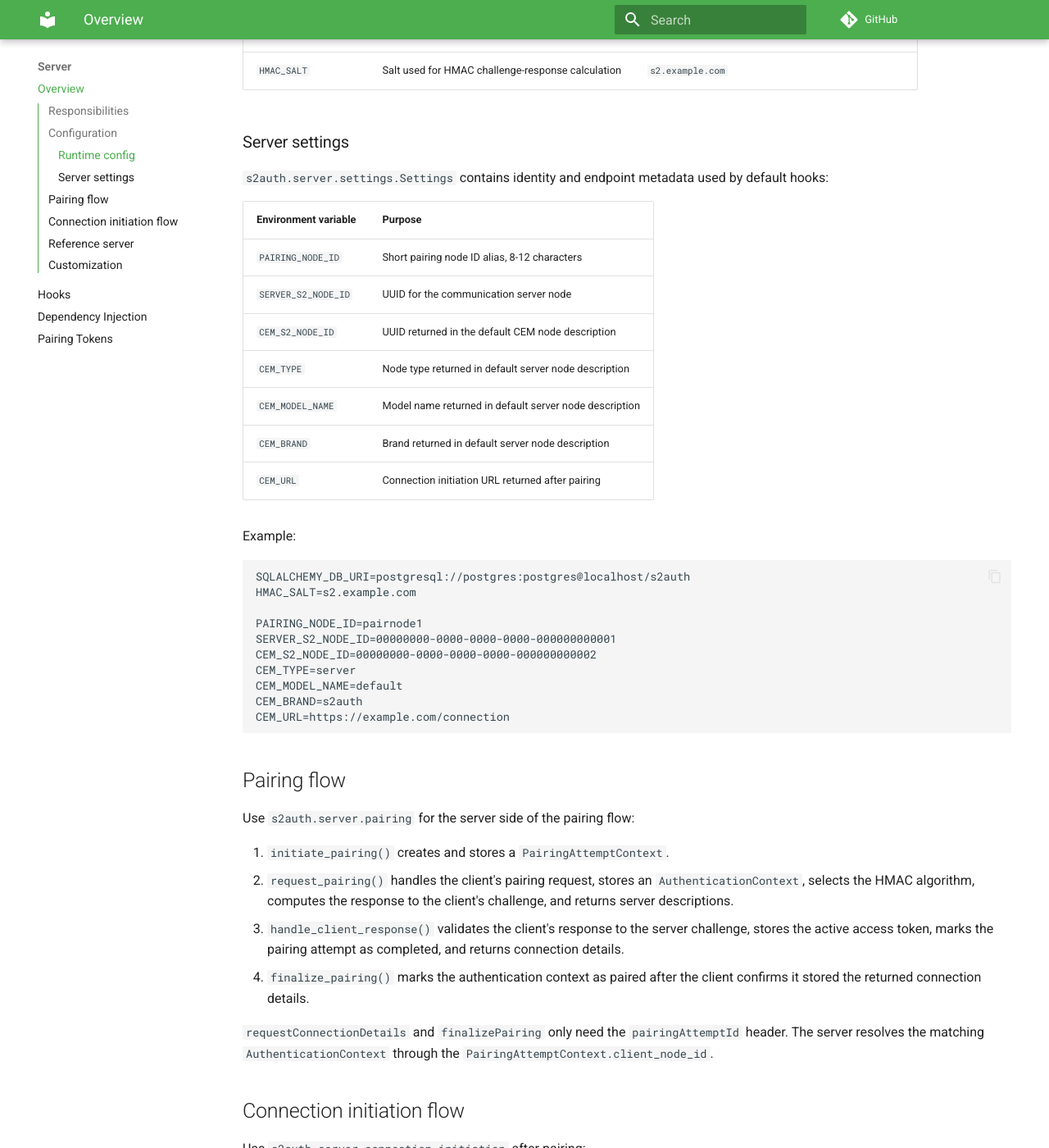
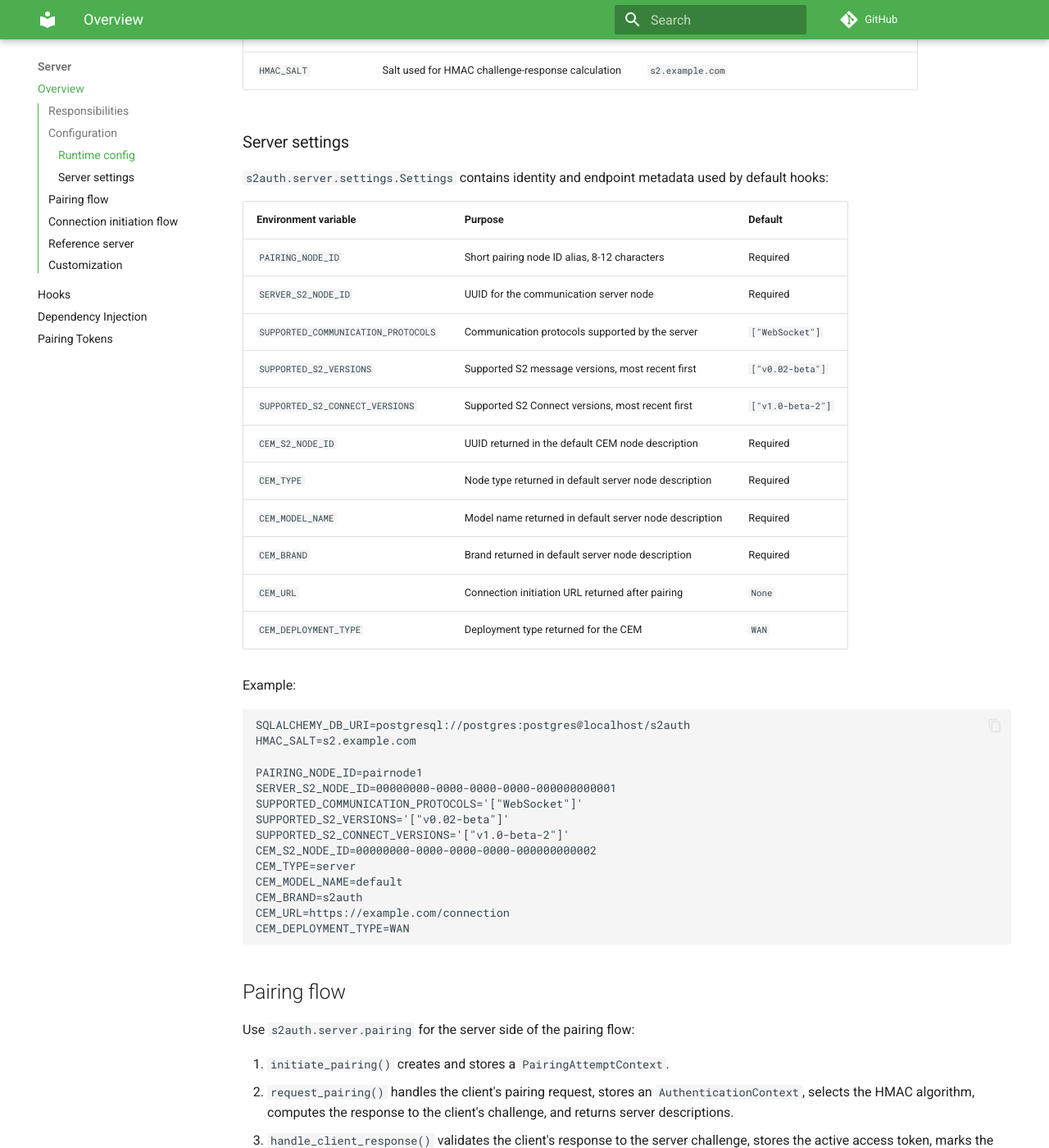
Before and after one commit to flexiblepower/s2auth, an MkDocs documentation site: the page built from docs/server/index.md, in a window 1280 px wide and 1400 px high, scrolled down 1027 px. Shown: the whole window at 82% size. Built offline with MkDocs 1.6.1 and Material for MkDocs 9.7.7, drawn with Linux system fonts in a browser that asks for light colours; comment, search, counter and statistics services are not loaded.

Commit message:
Updated the docs to include all settings

````diff
--- a/docs/server/index.md
+++ b/docs/server/index.md
@@ -37,15 +37,19 @@ Server configuration is split into two Pydantic settings classes.
 
 `s2auth.server.settings.Settings` contains identity and endpoint metadata used by default hooks:
 
-| Environment variable | Purpose |
-| --- | --- |
-| `PAIRING_NODE_ID` | Short pairing node ID alias, 8-12 characters |
-| `SERVER_S2_NODE_ID` | UUID for the communication server node |
-| `CEM_S2_NODE_ID` | UUID returned in the default CEM node description |
-| `CEM_TYPE` | Node type returned in default server node description |
-| `CEM_MODEL_NAME` | Model name returned in default server node description |
-| `CEM_BRAND` | Brand returned in default server node description |
-| `CEM_URL` | Connection initiation URL returned after pairing |
+| Environment variable | Purpose | Default |
+| --- | --- | --- |
+| `PAIRING_NODE_ID` | Short pairing node ID alias, 8-12 characters | Required |
+| `SERVER_S2_NODE_ID` | UUID for the communication server node | Required |
+| `SUPPORTED_COMMUNICATION_PROTOCOLS` | Communication protocols supported by the server | `["WebSocket"]` |
+| `SUPPORTED_S2_VERSIONS` | Supported S2 message versions, most recent first | `["v0.02-beta"]` |
+| `SUPPORTED_S2_CONNECT_VERSIONS` | Supported S2 Connect versions, most recent first | `["v1.0-beta-2"]` |
+| `CEM_S2_NODE_ID` | UUID returned in the default CEM node description | Required |
+| `CEM_TYPE` | Node type returned in default server node description | Required |
+| `CEM_MODEL_NAME` | Model name returned in default server node description | Required |
+| `CEM_BRAND` | Brand returned in default server node description | Required |
+| `CEM_URL` | Connection initiation URL returned after pairing | `None` |
+| `CEM_DEPLOYMENT_TYPE` | Deployment type returned for the CEM | `WAN` |
 
 Example:
 
@@ -55,11 +59,15 @@ HMAC_SALT=s2.example.com
 
 PAIRING_NODE_ID=pairnode1
 SERVER_S2_NODE_ID=00000000-0000-0000-0000-000000000001
+SUPPORTED_COMMUNICATION_PROTOCOLS='["WebSocket"]'
+SUPPORTED_S2_VERSIONS='["v0.02-beta"]'
+SUPPORTED_S2_CONNECT_VERSIONS='["v1.0-beta-2"]'
 CEM_S2_NODE_ID=00000000-0000-0000-0000-000000000002
 CEM_TYPE=server
 CEM_MODEL_NAME=default
 CEM_BRAND=s2auth
 CEM_URL=https://example.com/connection
+CEM_DEPLOYMENT_TYPE=WAN
 ```
 
 ## Pairing flow
````
